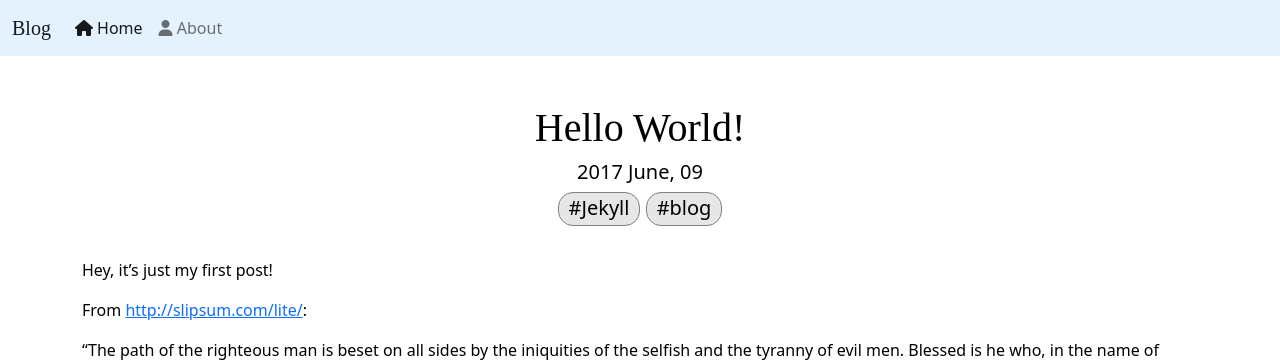
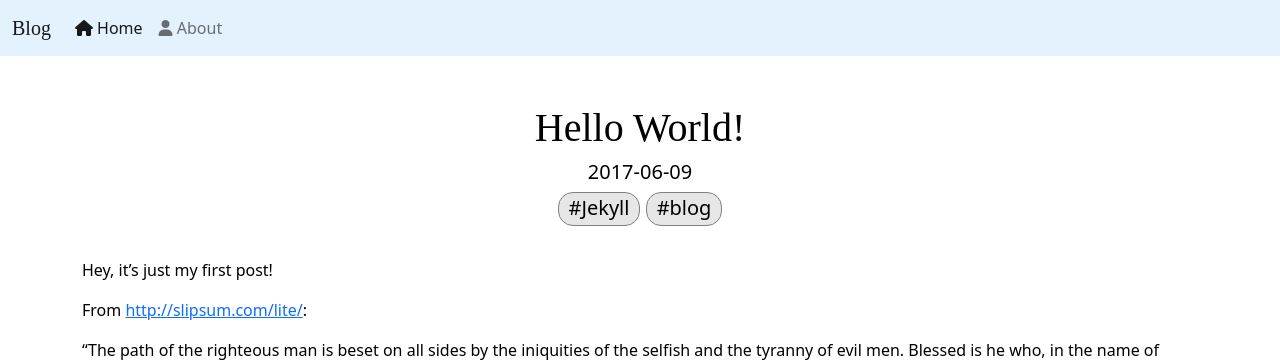
Before and after one commit to happydm09/B, a Jekyll site: the page built from _posts/2017-06-09-first-post.md, in a window 1280 px wide. Shown: the top 362 px of the page. Built offline with Jekyll 4.4.1, drawn with Linux system fonts in a browser that asks for light colours; nearby versions of some CDN libraries; some web fonts are replaced.

Commit message:
Update post.html

```diff
--- a/_layouts/post.html
+++ b/_layouts/post.html
@@ -6,7 +6,7 @@ layout: main
 <header class='mt-4' style='text-align:center'>
   <div class='container'>
     <h1 class='Edu-font'>{{page.title}}</h1>
-    <h5>{{page.date| date: '%Y %B, %d'}}</h5>
+    <h5>{{page.date| date: "%Y-%m-%d"}}</h5>
     <h5>
           {% if page.tags %}
             {% for tag in page.tags %}
```
